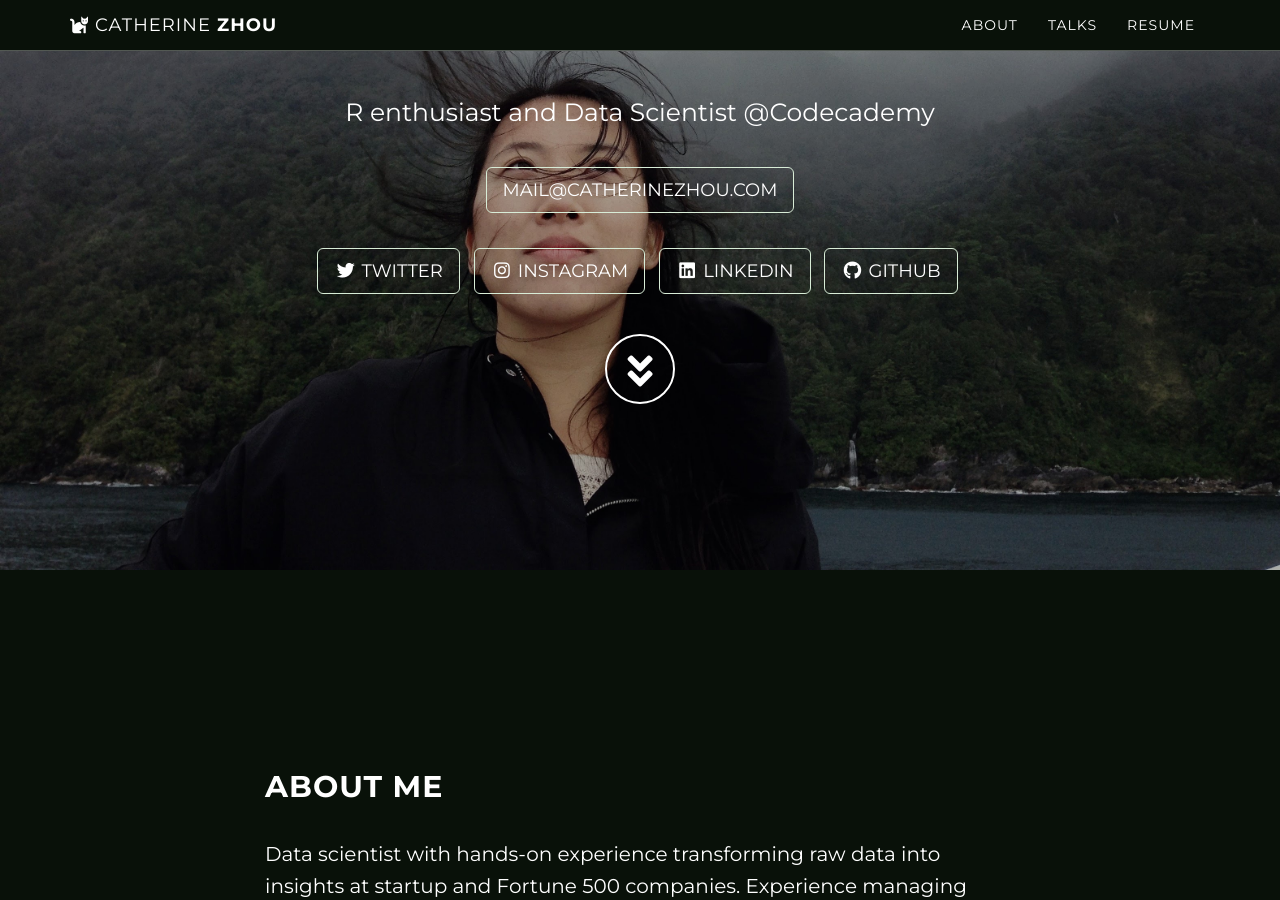
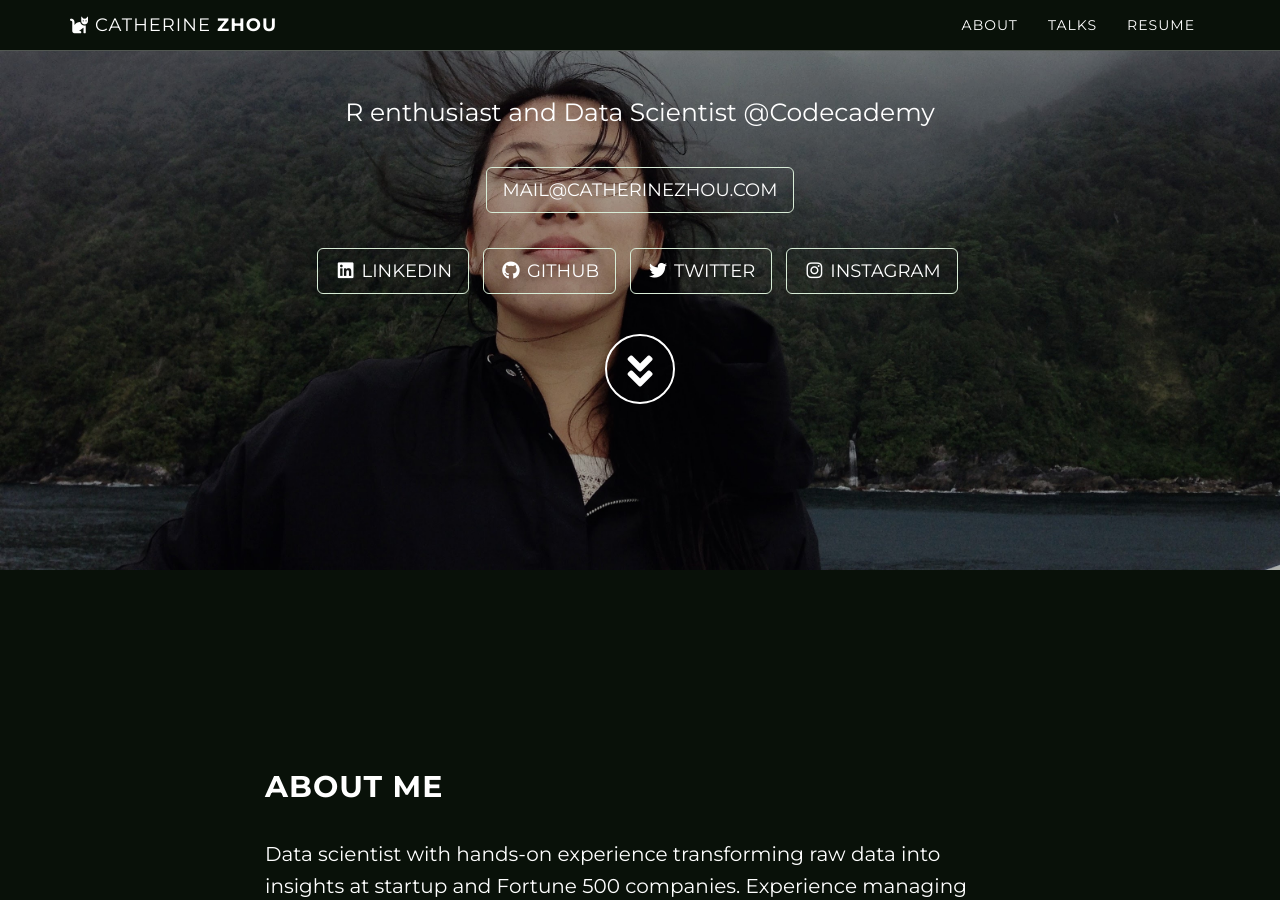
Before and after one commit to cattystats/cattystats.github.io, a Jekyll site: the page built from index.html, in a window 1280 px wide and 900 px high, scrolled down 330 px. Built offline with Jekyll 4.4.1, drawn with Linux system fonts in a browser that asks for light colours; nearby versions of some CDN libraries; part of the change alters nothing that is shown.

```diff
--- a/_config.yml
+++ b/_config.yml
@@ -21,14 +21,14 @@ google-drive-resume-file-id: 0B_3Ub9W56lJwdV9oYkxkUVRBM1R1RkpsaERHMW5JZlJUTWFJ
 
 # Social networks usernames (many more available: google-plus, flickr, dribbble, pinterest, instagram, tumblr, linkedin, etc.)
 social:
+  - title: linkedin
+    url: https://www.linkedin.com/in/zhoucatherine/
+  - title: github
+    url: https://github.com/cattystats
   - title: twitter
     url: https://twitter.com/catherinezh
   - title: instagram
     url: https://www.instagram.com/cathzeta/
-  - title: linkedin
-    url: https://www.linkedin.com/in/zhoucatherine/
-  - title: github
-    url: https://github.com/cattystats
 
 talks:
   - title: Building A Data Science Team From Scratch
```
